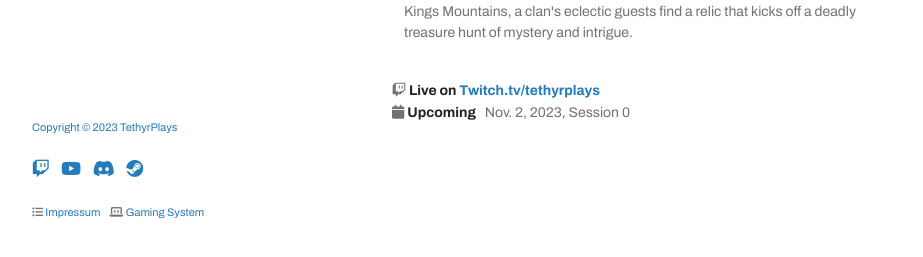
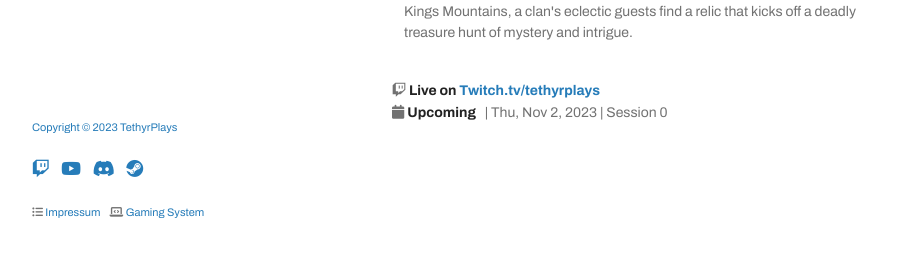
Before and after one commit to tethyrplays/tethyrplays, a Jekyll site: the page built from campaign/index.md, in a window 1280 px wide. Shown: the part 607-864 px from the top of the page, without its empty margins (178-1101 px from the left). Built offline with Jekyll 4.4.1, drawn with Linux system fonts in a browser that asks for light colours; nearby versions of some CDN libraries; some web fonts are replaced; our own code applies the rules of GitHub Pages for plain Markdown files; the repository's description, which GitHub fills in, is left out.

Commit message:
Update index.md

```diff
--- a/campaign/index.md
+++ b/campaign/index.md
@@ -32,4 +32,4 @@ Evil stirs in the depths of the Abomination Vaults, a sprawling dungeon where th
 Invited to a prestigious festival in Highhelm, the largest dwarven city in the Five Kings Mountains, a clan's eclectic guests find a relic that kicks off a deadly treasure hunt of mystery and intrigue.
 </div>
 <br /><i class="fa-brands fa-twitch"></i> **Live on [Twitch.tv/tethyrplays](https://twitch.tv/tethyrplays){:target="_blank"}**
-<br /><i class="fa-sharp fa-solid fa-calendar"></i> **Upcoming** &nbsp; Nov. 2, 2023, Session 0
+<br /><i class="fa-sharp fa-solid fa-calendar"></i> **Upcoming** &nbsp; | Thu, Nov 2, 2023 | Session 0
```
